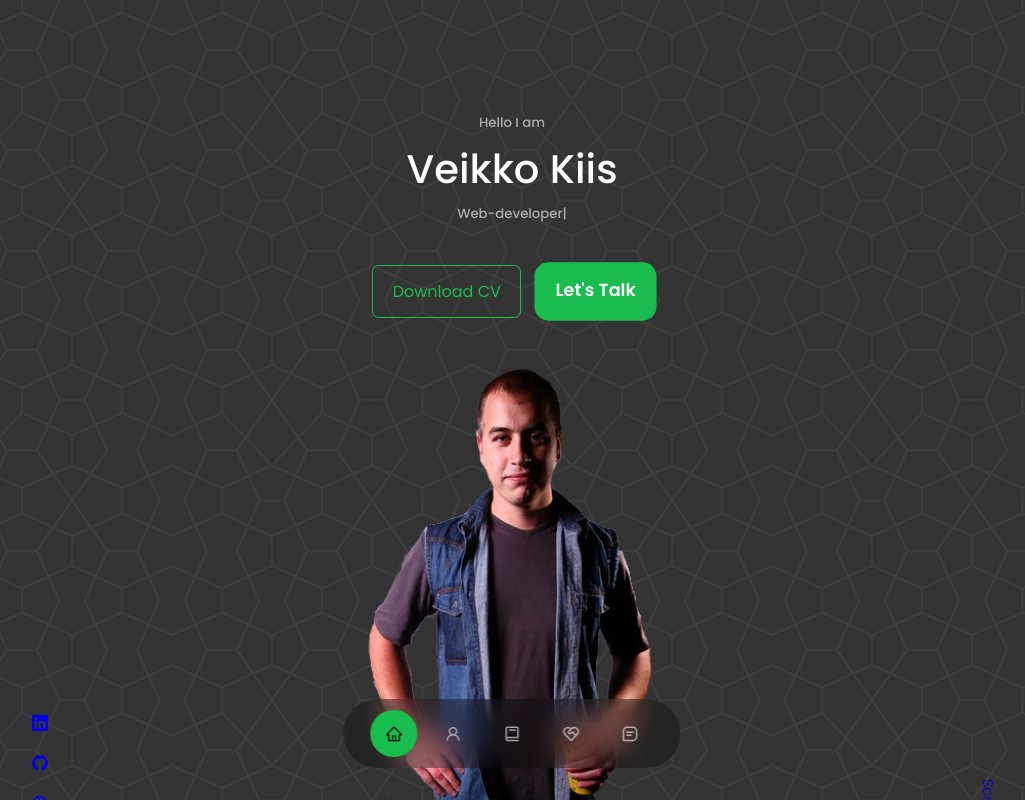
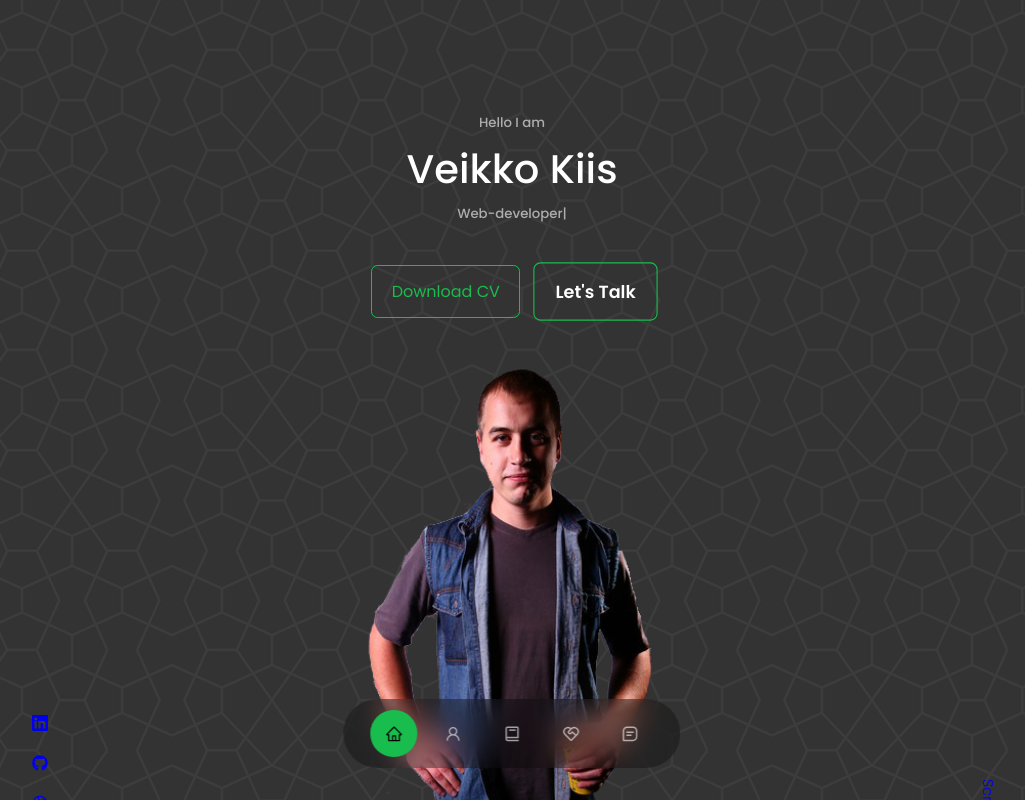
Before and after one commit to VkHyperNova/vk-portfolio, a React (Create React App) app: page / in a window 1280 px wide. In both pictures the pointer is over the link 723 px from the left and 291 px from the top of the page. Shown: the top 800 px of the page, without its empty margins (128-1153 px from the left). Built offline with nearby package versions, Linux system fonts and the light colour scheme.

Commit message:
Buttons Done

```diff
--- a/src/components/header/header.css
+++ b/src/components/header/header.css
@@ -32,10 +32,10 @@ header {
     content: '»';
     position: absolute;
     opacity: 0;
-    top: -1px;
-    right: -5px;
+    top: 1px;
     font-size: 30px;
     transition: 0.1s;
+    transform: rotate(90deg);
 }
 
 .dl-button:hover {
@@ -43,8 +43,6 @@ header {
     padding-left: 8px;
     font-weight: bold;
     transform: scale(1.1);
-    color: var(--color-white);
-    border-color: var(--color-white);
 }
 
 .dl-button:hover:after {
--- a/src/index.css
+++ b/src/index.css
@@ -91,21 +91,12 @@ section>h2 {
     display: inline-block;
     background-color: var(--color-primary);
     color: var(--color-white);
-
-    /* background-image: linear-gradient(rgba(105, 133, 212, 0.7) , rgba(33, 29, 1, 0.7) );
-    background-position: center center;
-    background-repeat: no-repeat;
-    background-size: 0% 100%;
-    transition: background-size .1s; */
 }
 
 .btn:hover {
     transform: scale(1.1);
-    border: transparent;
-    border-color: transparent;
-    border-radius: 0.8rem;
-    background-size: 100% 100%;
     font-weight: bold;
+    background-color: transparent;
 }
 
 .btn:active {
```
